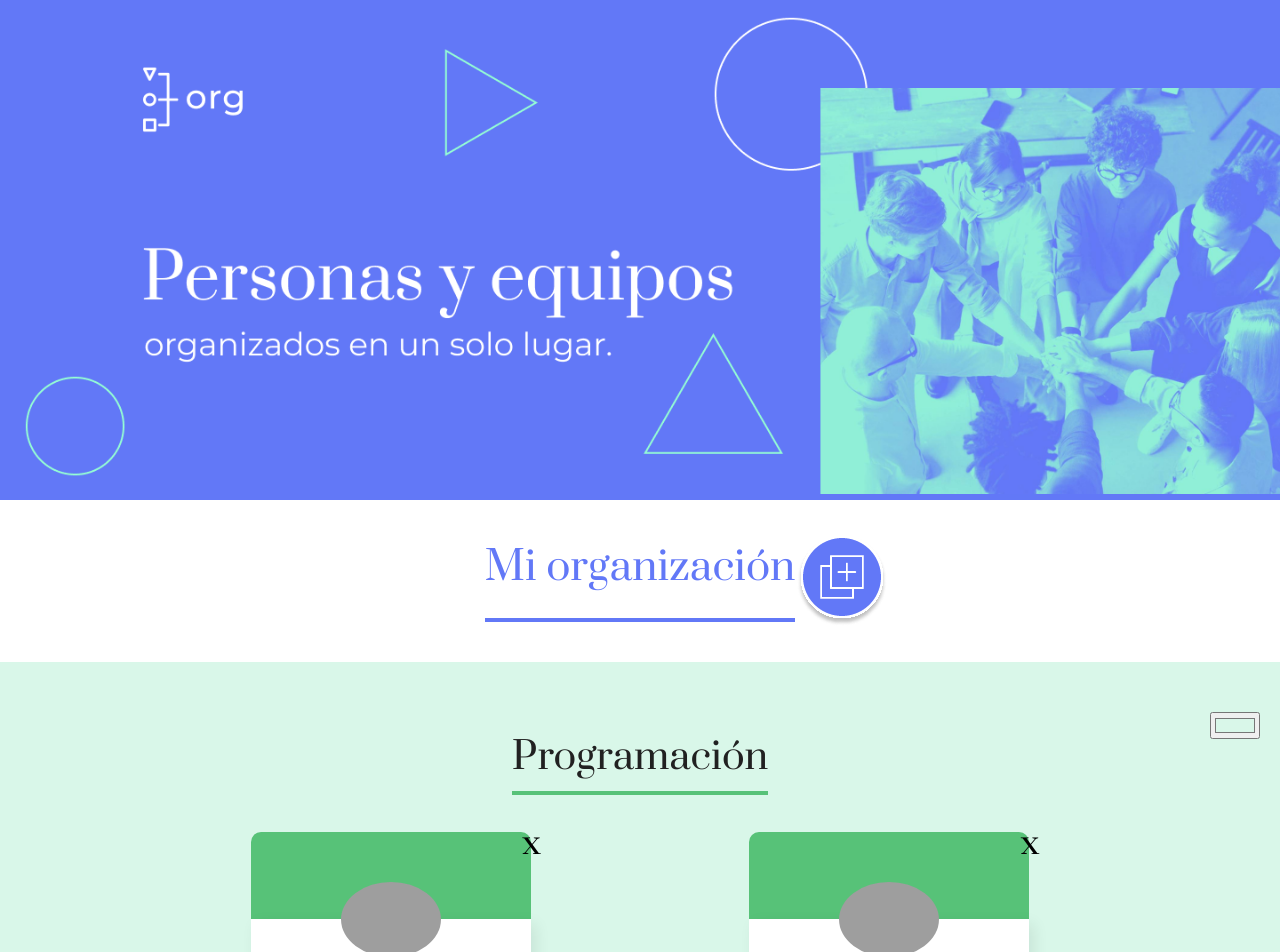
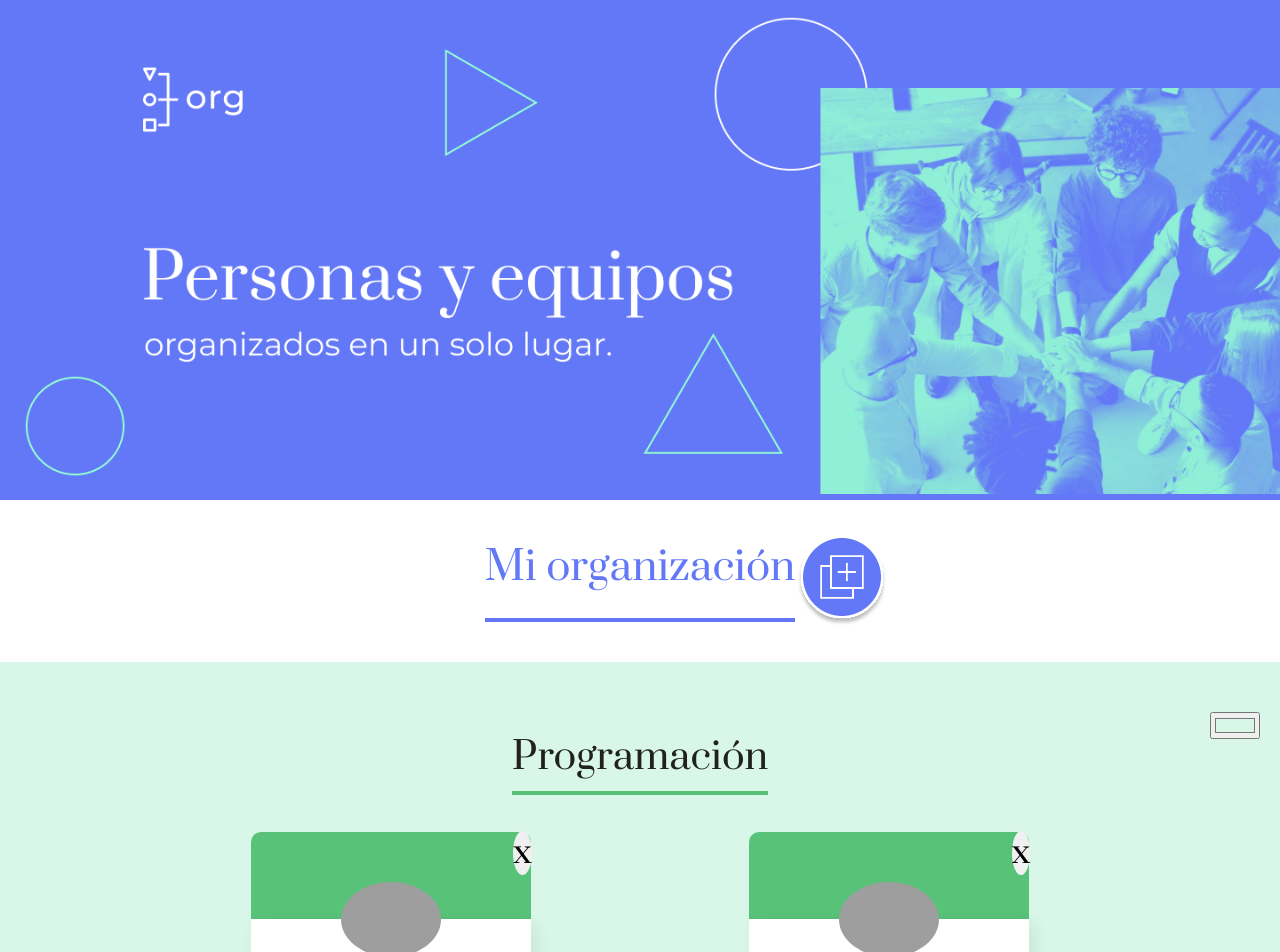
Before and after one commit to ingridk12/org2, a React app in the folder 1950-react-desarrollando-con-js-clase05/org2/: page / in a window 1280 px wide. Shown: the top 952 px of the page. Built offline with nearby package versions, Linux system fonts and the light colour scheme; grey boxes are pictures that could not be loaded.

Commit message:
estilos de eliminar

```diff
--- a/1950-react-desarrollando-con-js-clase05/org2/src/componentes/Colaborador/Colaborador.css
+++ b/1950-react-desarrollando-con-js-clase05/org2/src/componentes/Colaborador/Colaborador.css
@@ -43,6 +43,8 @@
 }
 .eliminar{
     position: absolute;
-    right: -10px;
-    top: -10px;
+    right: -1px;
+    top: -1px;
+    background-color: #F0F0F0;
+    border-radius: 50%;
 }
```
